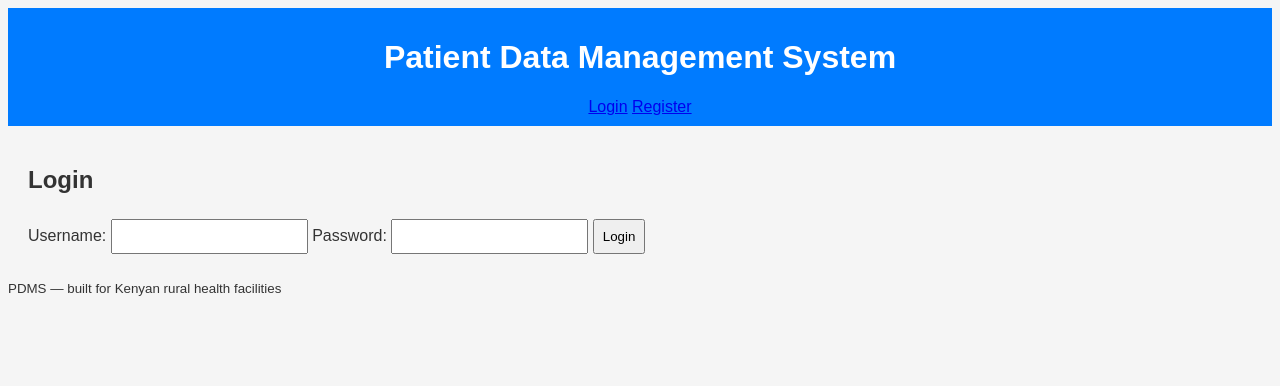
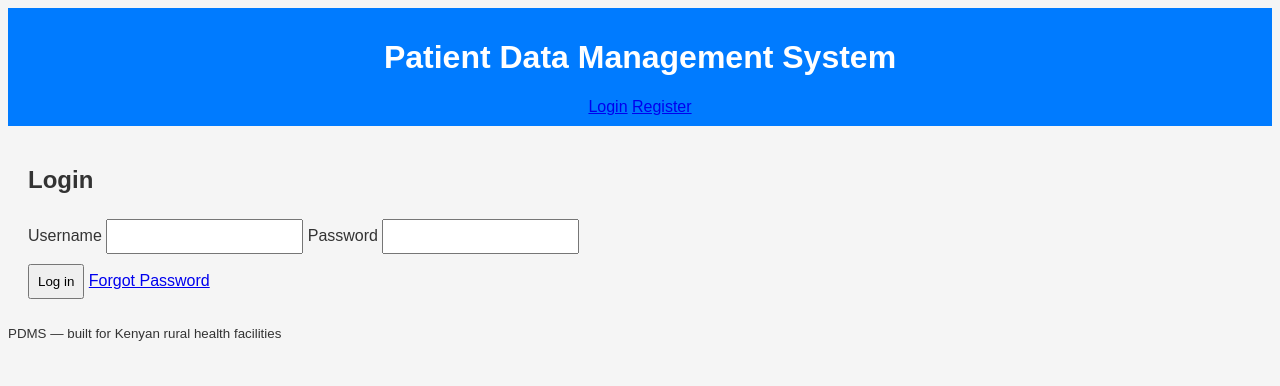
Before and after one commit to onesmuson/Patient-Data-Management-System-In-Rural-Areas-, a Flask app: page /login in a window 1280 px wide. Shown: the top 386 px of the page. Run offline with Flask 3, Linux system fonts and the light colour scheme.

Commit message:
Update login.html

```diff
--- a/templates/login.html
+++ b/templates/login.html
@@ -1,11 +1,16 @@
 {% extends "base.html" %}
 {% block content %}
-<h2>Login</h2>
-<form method="POST">
-    <label>Username:</label>
-    <input type="text" name="username" required>
-    <label>Password:</label>
-    <input type="password" name="password" required>
-    <button type="submit">Login</button>
-</form>
+<section class="card auth-card">
+  <h2>Login</h2>
+  <form method="POST">
+    <label>Username</label>
+    <input type="text" name="username" required />
+    <label>Password</label>
+    <input type="password" name="password" required />
+    <div class="actions">
+      <button type="submit" class="btn">Log in</button>
+      <a class="btn secondary" href="{{ url_for('forgot_password') }}">Forgot Password</a>
+    </div>
+  </form>
+</section>
 {% endblock %}
```
